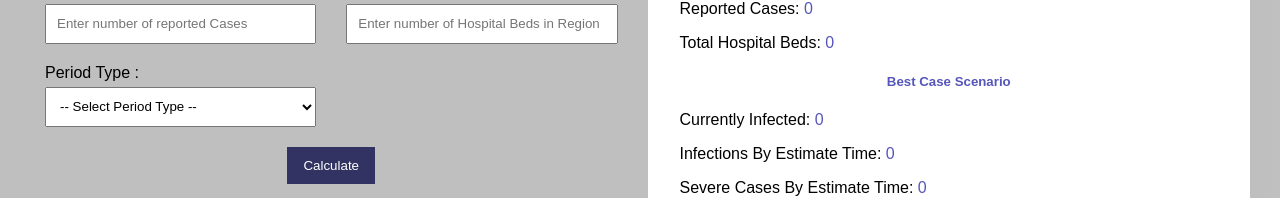
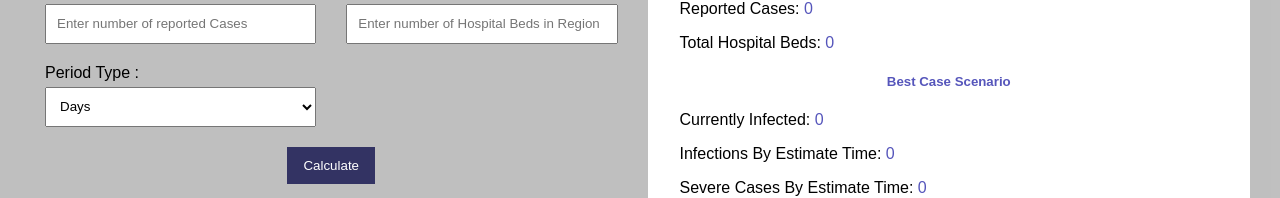
Before and after one commit to shammahk/DevCAssessment, a website with bundled scripts: page src/index.html in a window 1280 px wide. Shown: the part 305-503 px from the top of the page. Built offline with nearby package versions, Linux system fonts and the light colour scheme.

Commit message:
fixed data-period input

```diff
--- a/src/index.html
+++ b/src/index.html
@@ -75,7 +75,6 @@
               data-period-type
               required
             >
-              <option value="">-- Select Period Type --</option>
               <option value="days">Days</option>
               <option value="weeks">Weeks</option>
               <option value="months">Months</option>
```
